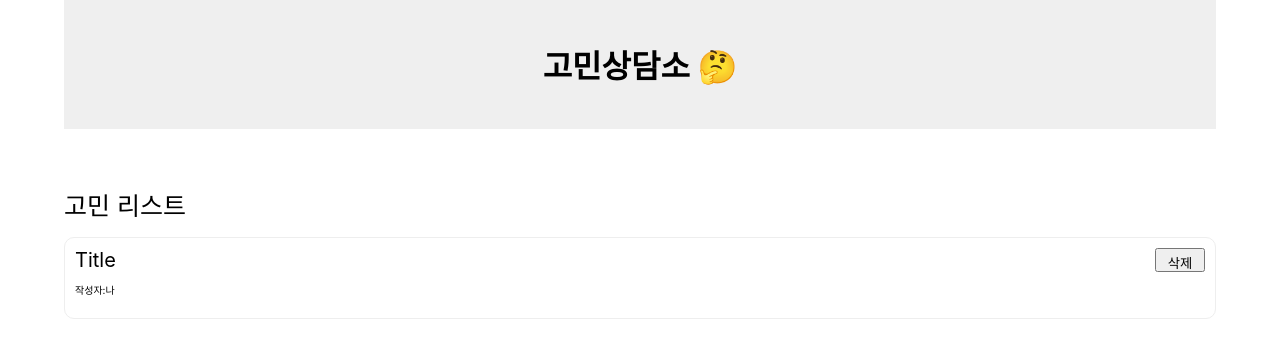
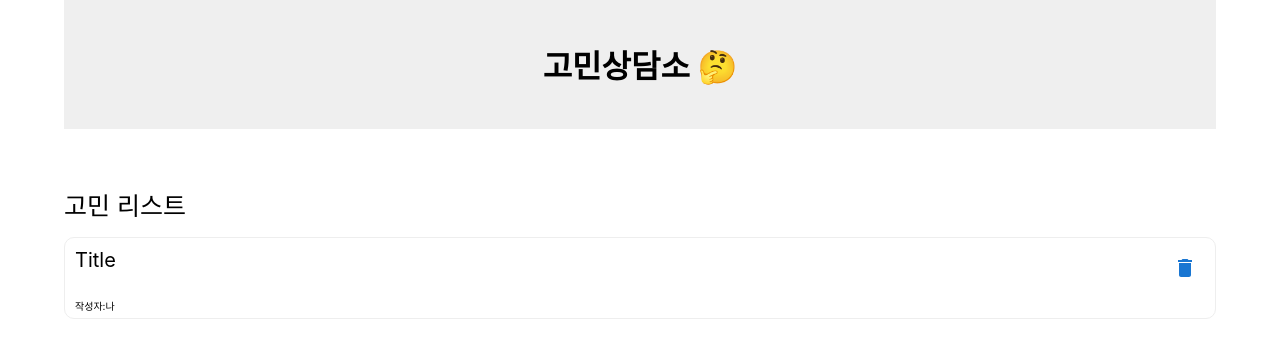
Before and after one commit to soyeon102/worry-share-project, a React (Create React App) app: page /list in a window 1280 px wide. Shown: the top 358 px of the page. Built offline with nearby package versions, Linux system fonts and the light colour scheme.

Commit message:
삭제버튼 아이콘 추가

```diff
--- a/src/components/WorryList.jsx
+++ b/src/components/WorryList.jsx
@@ -1,4 +1,6 @@
 import styled from "styled-components";
+import IconButton from "@mui/material/IconButton";
+import DeleteIcon from "@mui/icons-material/Delete";
 import { useNavigate } from "react-router-dom";
 
 const WorryList = () => {
@@ -13,7 +15,14 @@
       <StWorryList>
         <StListtitle>
           Title
-          <StListBtn>삭제</StListBtn>
+          <IconButton
+            color='primary'
+            onClick={(e) => {
+              e.stopPropagation();
+            }}
+          >
+            <DeleteIcon />
+          </IconButton>
         </StListtitle>
 
         <StListWriter>작성자:나</StListWriter>
@@ -50,10 +59,3 @@
   font-size: 10px;
   margin-top: 10px;
 `;
-
-const StListBtn = styled.button`
-  width: 50px;
-  height: 3vh;
-  text-align: center;
-  line-height: 25px;
-`;
--- a/src/components/elements/CommonInput.jsx
+++ b/src/components/elements/CommonInput.jsx
@@ -6,7 +6,7 @@
 const CommonInput = ({ labeltext, text, id }) => {
   return (
     <StBox>
-      <Stlabel for={id}>{labeltext}</Stlabel>
+      <Stlabel htmlfor={id}>{labeltext}</Stlabel>
       <Input
         placeholder={text}
         inputProps={ariaLabel}
```
